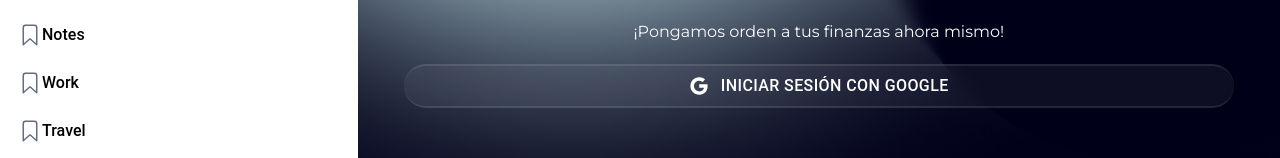
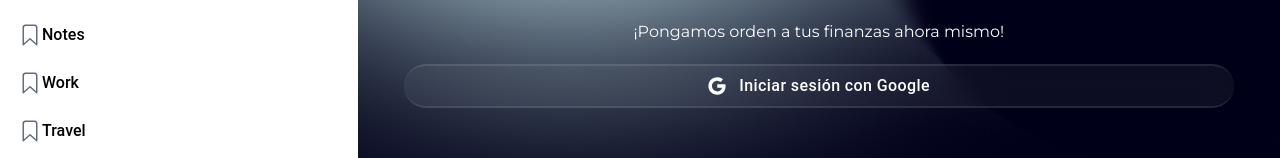
Before and after one commit to Keveeloper/billuyo-mobile, a React (Vite) app: page /login in a window 1280 px wide. Shown: the part 585-743 px from the top of the page. Built offline with nearby package versions, Linux system fonts and the light colour scheme; no server answers.

Commit message:
Login design issues fixed

```diff
--- a/src/components/login/Login.tsx
+++ b/src/components/login/Login.tsx
@@ -82,9 +82,10 @@ const LoginComponent = (props: ContainerProps) => {
         disabled={isLoading}
         className="
           h-11 rounded-full
-          bg-white/[0.05]
-          border-t-[2px] border-t-white/10
-          border-b-[2px] border-b-white/10
+          bg-white/5
+          normal-case
+          border-t-2 border-t-white/10
+          border-b-2 border-b-white/10
           backdrop-blur-md
           text-white
         "
--- a/src/pages/login/LoginPage.tsx
+++ b/src/pages/login/LoginPage.tsx
@@ -35,7 +35,7 @@ const LoginPage = () => {
           <p className='text-sm font-[Poppins]'>Asistente de</p>
           <p className='text-gray-50 text-base font-[Montserrat]'>Finanzas personales</p>
         </div>
-        <div className='absolute w-[139.5px] top-[52%] right-[5%]'>
+        <div className='absolute w-[140px] top-[52%] right-[5%]'>
           <p className='text-sm font-[Poppins]'>Control total</p>
           <p className='text-gray-50 text-base font-[Montserrat]'>solo con prompts</p>
         </div>
```
